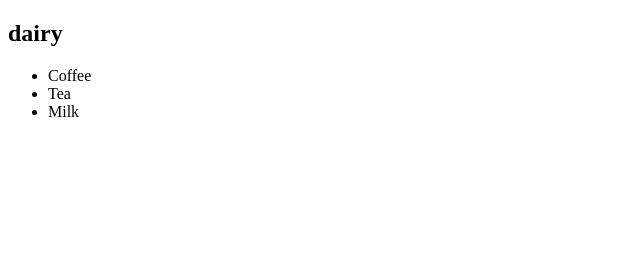
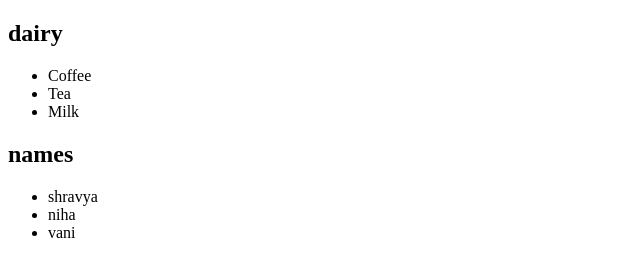
Before and after one commit to shravyapotu/tagexample, a plain HTML site: page index.html in a window 1280 px wide. Shown: the whole page, without its empty margins (0-640 px from the left). Drawn offline with Linux system fonts and the light colour scheme.

Commit message:
added names

```diff
--- a/index.html
+++ b/index.html
@@ -9,6 +9,13 @@
   <li>Tea</li>
   <li>Milk</li>
 </ul>
+<h2>names</h2>
+
+<ul>
+  <li>shravya</li>
+  <li>niha</li>
+  <li>vani</li>
+</ul>
 
 </body>
 </html>
```
